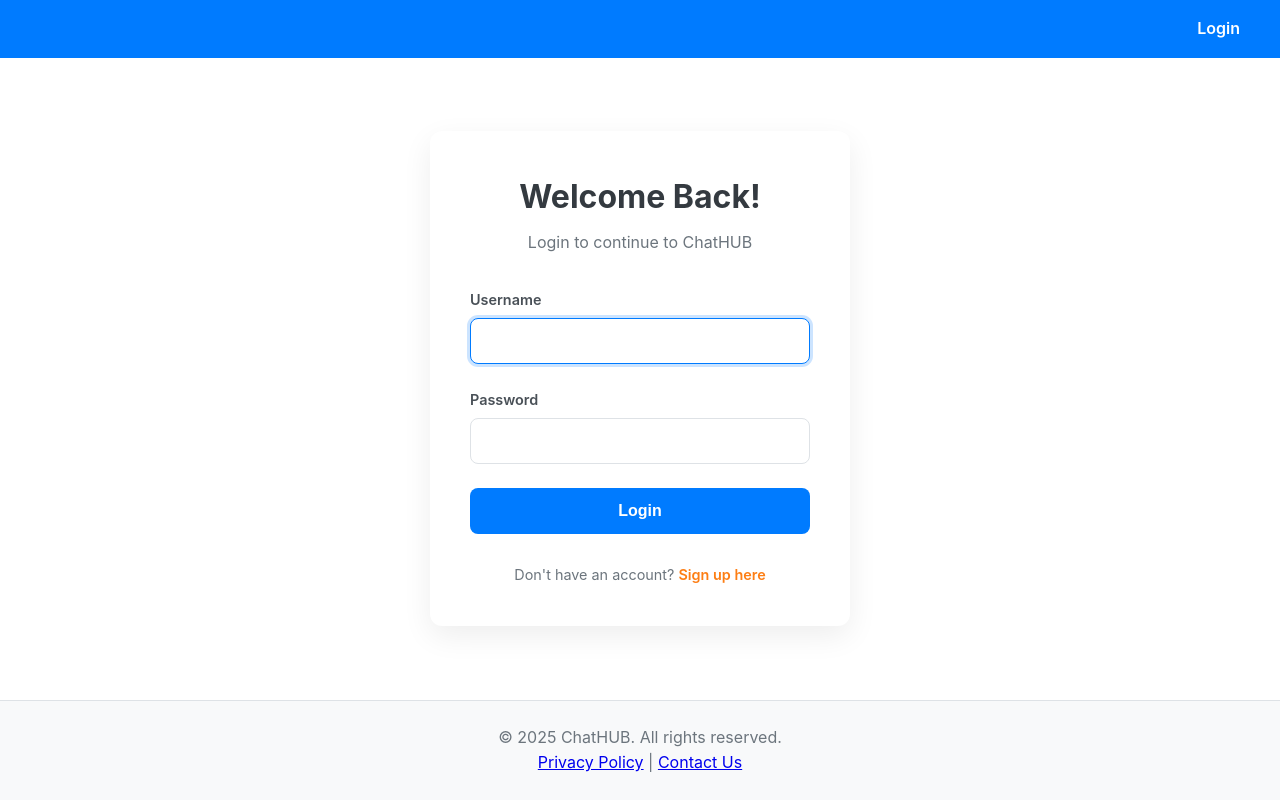
After one commit to AngelG01/ChatHUB, a Django app: page /user/login/ in a window 1280 px wide. The commit adds this page. Run offline with Django 5.2, Linux system fonts and the light colour scheme.

Commit message:
user creation

```diff
--- a/ChatHUB/urls.py
+++ b/ChatHUB/urls.py
@@ -19,5 +19,6 @@ from django.urls import path, include
 
 urlpatterns = [
     path('admin/', admin.site.urls),
-    path('', include('ChatHUB.home_page.urls'))
+    path('', include('ChatHUB.home_page.urls')),
+    path('user/', include('ChatHUB.users.urls'))
 ]
--- /dev/null
+++ b/ChatHUB/users/apps.py
@@ -0,0 +1,6 @@
+from django.apps import AppConfig
+
+
+class UsersConfig(AppConfig):
+    default_auto_field = "django.db.models.BigAutoField"
+    name = "ChatHUB.users"
--- /dev/null
+++ b/ChatHUB/users/urls.py
@@ -0,0 +1,8 @@
+from django.urls import path
+
+from ChatHUB.users import views
+
+urlpatterns = [
+    path('login/', views.SignUpView.as_view(), name='login'),
+
+]
--- /dev/null
+++ b/ChatHUB/users/views.py
@@ -0,0 +1,10 @@
+from django.contrib.auth.forms import UserCreationForm
+from django.urls import reverse_lazy
+from django.views.generic import CreateView
+
+
+# Create your views here.
+class SignUpView(CreateView):
+    form_class = UserCreationForm
+    success_url = reverse_lazy('login')
+    template_name = 'users/login.html'
--- /dev/null
+++ b/static/css/login.css
@@ -0,0 +1,124 @@
+/* =================================
+   AUTH FORM STYLES (Login/Signup)
+   ================================= */
+
+/* Make sure you have these variables defined in your :root */
+
+:root {
+    --blue: #007bff;
+    --orange: #fd7e14;
+    --white: #ffffff;
+    --light-gray: #f8f9fa;
+    --dark-text: #343a40;
+    --border-color: #dee2e6;
+}
+
+
+.auth-container {
+    display: flex;
+    justify-content: center;
+    align-items: center;
+    padding: 2em;
+    width: 100%;
+}
+
+.auth-card {
+    width: 100%;
+    max-width: 420px;
+    padding: 2.5em;
+    background-color: var(--white);
+    border-radius: 12px;
+    box-shadow: 0 10px 30px rgba(0, 0, 0, 0.07);
+    text-align: center;
+}
+
+.auth-title {
+    font-size: 2rem;
+    font-weight: 700;
+    color: var(--dark-text);
+    margin-bottom: 0.25em;
+}
+
+.auth-subtitle {
+    font-size: 1rem;
+    color: #6c757d;
+    margin-bottom: 2em;
+}
+
+.auth-form .form-group {
+    margin-bottom: 1.5em;
+    text-align: left;
+}
+
+.auth-form label {
+    display: block;
+    margin-bottom: 0.5em;
+    font-weight: 600;
+    font-size: 0.9rem;
+    color: #495057;
+}
+
+/* Style for Django's form inputs */
+.auth-form input[type="text"],
+.auth-form input[type="password"],
+.auth-form input[type="email"] {
+    width: 100%;
+    padding: 0.8em 1em;
+    border: 1px solid var(--border-color);
+    border-radius: 8px;
+    font-size: 1rem;
+    transition: border-color 0.2s ease, box-shadow 0.2s ease;
+}
+
+.auth-form input:focus {
+    outline: none;
+    border-color: var(--blue);
+    box-shadow: 0 0 0 3px rgba(0, 123, 255, 0.2);
+}
+
+/* Primary button style */
+.auth-form .btn-primary {
+    width: 100%;
+    padding: 0.9em;
+    border: none;
+    border-radius: 8px;
+    background-color: var(--blue);
+    color: var(--white);
+    font-size: 1rem;
+    font-weight: 700;
+    cursor: pointer;
+    transition: background-color 0.3s ease, transform 0.2s ease;
+}
+
+.auth-form .btn-primary:hover {
+    background-color: #0069d9; /* Darker blue */
+    transform: translateY(-2px);
+}
+
+/* Link to switch between login/signup */
+.auth-switch-link {
+    margin-top: 2em;
+    font-size: 0.9rem;
+    color: #6c757d;
+}
+
+.auth-switch-link a {
+    color: var(--orange);
+    text-decoration: none;
+    font-weight: 600;
+}
+
+.auth-switch-link a:hover {
+    text-decoration: underline;
+}
+
+/* Styling for form error messages */
+.form-errors {
+    background-color: #f8d7da;
+    color: #721c24;
+    border: 1px solid #f5c6cb;
+    border-radius: 8px;
+    padding: 1em;
+    margin-bottom: 1.5em;
+    text-align: center;
+}
--- a/static/css/style.css
+++ b/static/css/style.css
@@ -1 +1,2 @@
 @import './home.css';
+@import './login.css';
--- a/templates/common/nav.html
+++ b/templates/common/nav.html
@@ -4,11 +4,11 @@
     <div class="nav-container">
         <ul class="nav-links">
             {% if user.is_authenticated %}
-                <li><a href="#">Home</a></li>
+                <li><a href="{% url 'home-page' %}">Home</a></li>
                 <li><a href="#">Room 1</a></li>
                 <li><a href="#">Logout</a></li>
             {% else %}
-                <li><a href="#">Login</a></li>
+                <li><a href="{% url 'login' %}">Login</a></li>
             {% endif %}
         </ul>
     </div>
--- /dev/null
+++ b/templates/users/login.html
@@ -0,0 +1,43 @@
+{% extends 'common/base.html' %}
+
+{% block title %}Login - ChatHUB{% endblock %}
+
+{% block content %}
+<div class="auth-container">
+    <div class="auth-card">
+        <h2 class="auth-title">Welcome Back!</h2>
+        <p class="auth-subtitle">Login to continue to ChatHUB</p>
+
+        <form method="post" class="auth-form">
+            {% csrf_token %}
+
+            {# Display non-field errors, like "Invalid login credentials" #}
+            {% if form.non_field_errors %}
+                <div class="form-errors">
+                    {% for error in form.non_field_errors %}
+                        <span>{{ error }}</span>
+                    {% endfor %}
+                </div>
+            {% endif %}
+
+            {# Manually render username field #}
+            <div class="form-group">
+                <label for="{{ form.username.id_for_label }}">Username</label>
+                {{ form.username }}
+            </div>
+
+            {# Manually render password field #}
+            <div class="form-group">
+                <label for="{{ form.password.id_for_label }}">Password</label>
+                {{ form.password1 }}
+            </div>
+
+            <button type="submit" class="btn-primary">Login</button>
+
+            <p class="auth-switch-link">
+                Don't have an account? <a href="#">Sign up here</a>
+            </p>
+        </form>
+    </div>
+</div>
+{% endblock %}
```
Also changed, not shown: ChatHUB/settings.py (+6 -8 lines), ChatHUB/users/admin.py (added, +15 -0 lines), ChatHUB/users/forms.py (added, +16 -0 lines), ChatHUB/users/models.py (added, +10 -0 lines), ChatHUB/users/__init__.py (added), ChatHUB/users/migrations/0001_initial.py (added), ChatHUB/users/migrations/__init__.py (added), ChatHUB/users/tests.py (renamed from ChatHUB/home_page/tests.py), db.sqlite3.
